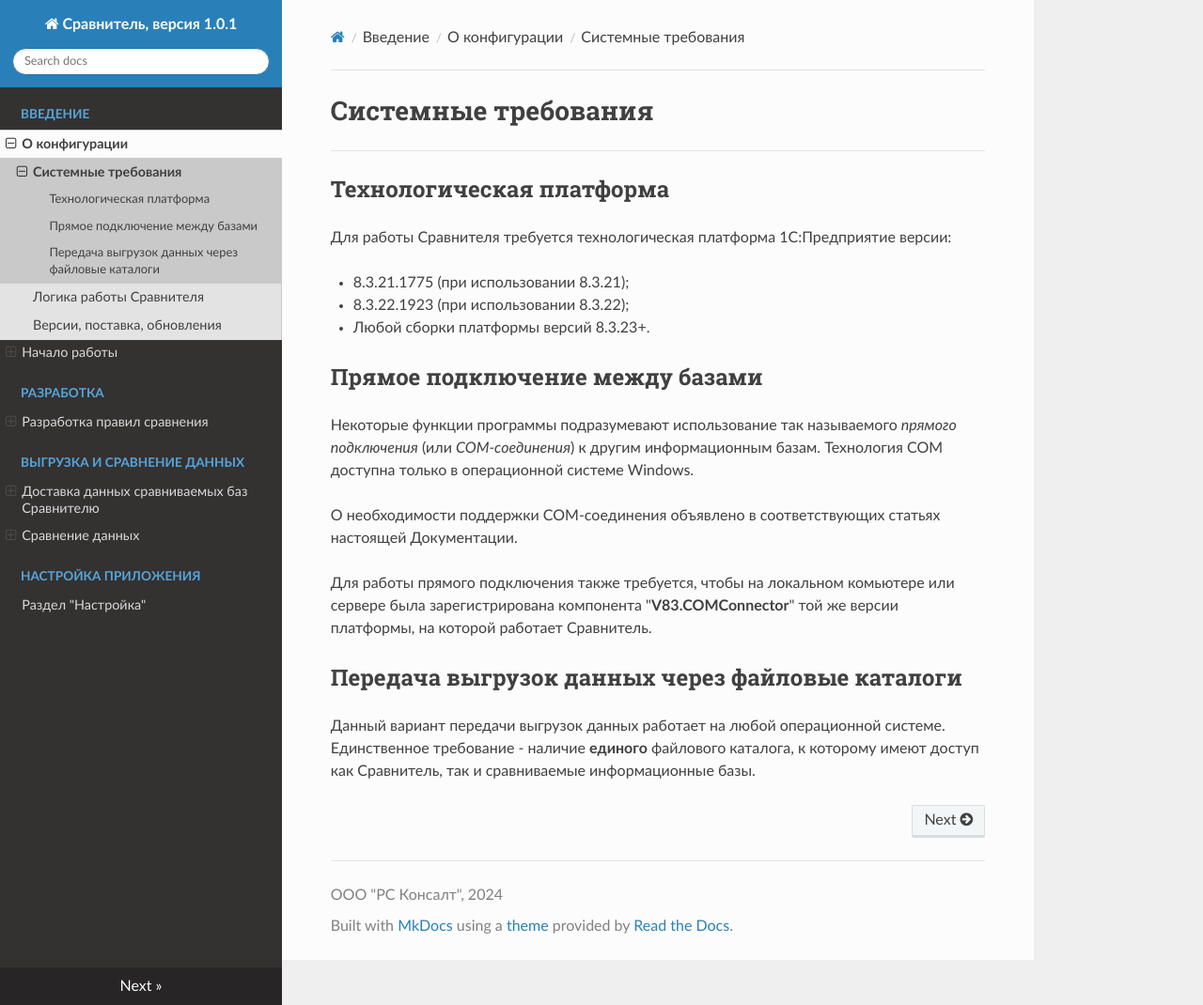
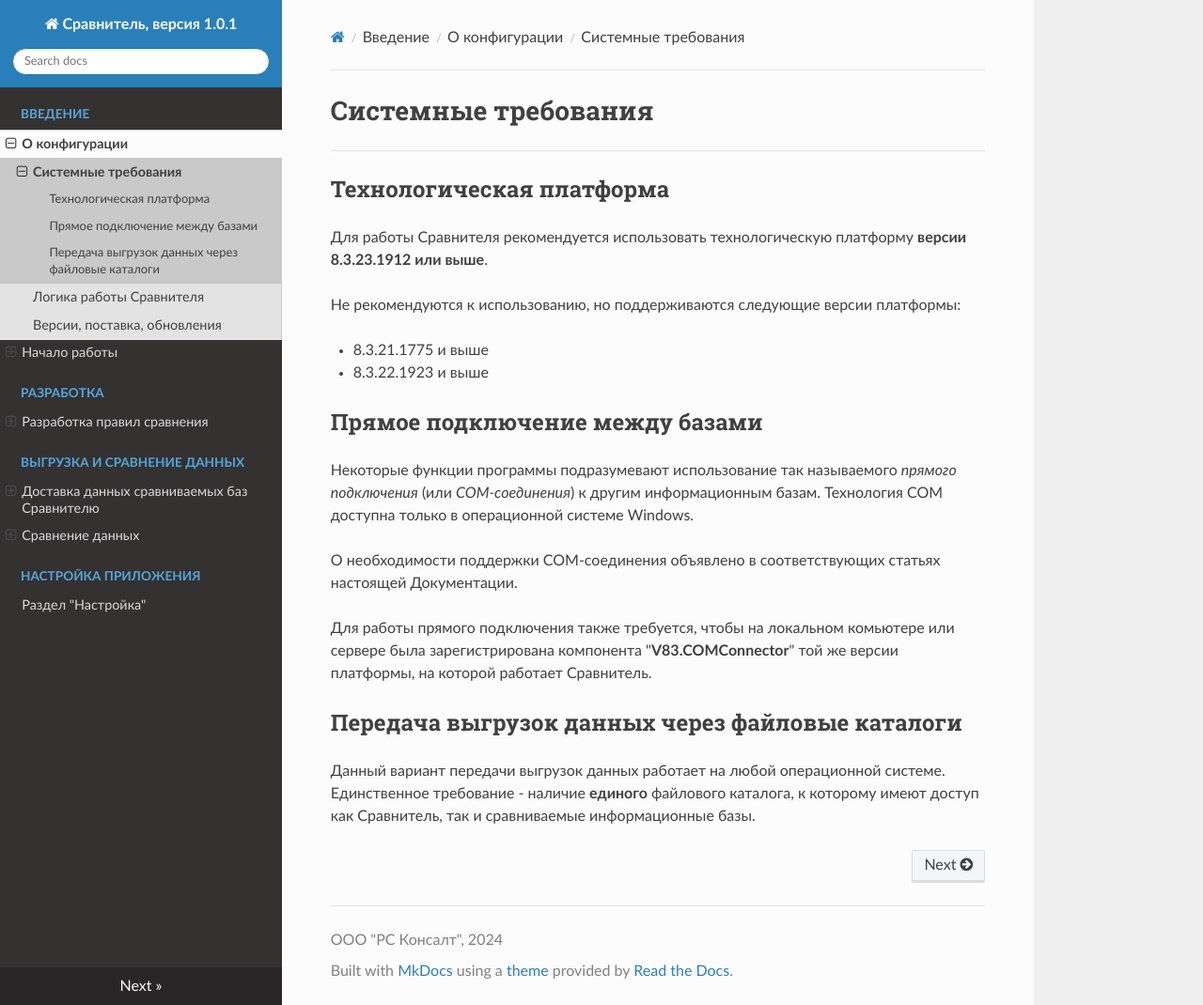
Before and after one commit to IgorRyaboff/comparator-docs, an MkDocs documentation site: the page built from docs/introduction/about/sys-req.md, in a window 1280 px wide and 1070 px high. Shown: the whole window at 94% size. Built offline with MkDocs 1.6.1, drawn with Linux system fonts in a browser that asks for light colours; nearby versions of some CDN libraries.

Commit message:
Изменены требования к версии платформы

```diff
--- a/docs/introduction/about/sys-req.md
+++ b/docs/introduction/about/sys-req.md
@@ -1,11 +1,12 @@
 # Системные требования
 ---
 ## Технологическая платформа
-Для работы Сравнителя требуется технологическая платформа 1С:Предприятие версии:
+Для работы Сравнителя рекомендуется использовать технологическую платформу **версии 8.3.23.1912 или выше**.
 
-- 8.3.21.1775 (при использовании 8.3.21);
-- 8.3.22.1923 (при использовании 8.3.22);
-- Любой сборки платформы версий 8.3.23+.
+Не рекомендуются к использованию, но поддерживаются следующие версии платформы:
+
+- 8.3.21.1775 и выше
+- 8.3.22.1923 и выше
 
 ## Прямое подключение между базами
 Некоторые функции программы подразумевают использование так называемого *прямого подключения* (или *COM-соединения*) к другим информационным базам. Технология COM доступна только в операционной системе Windows.
```
